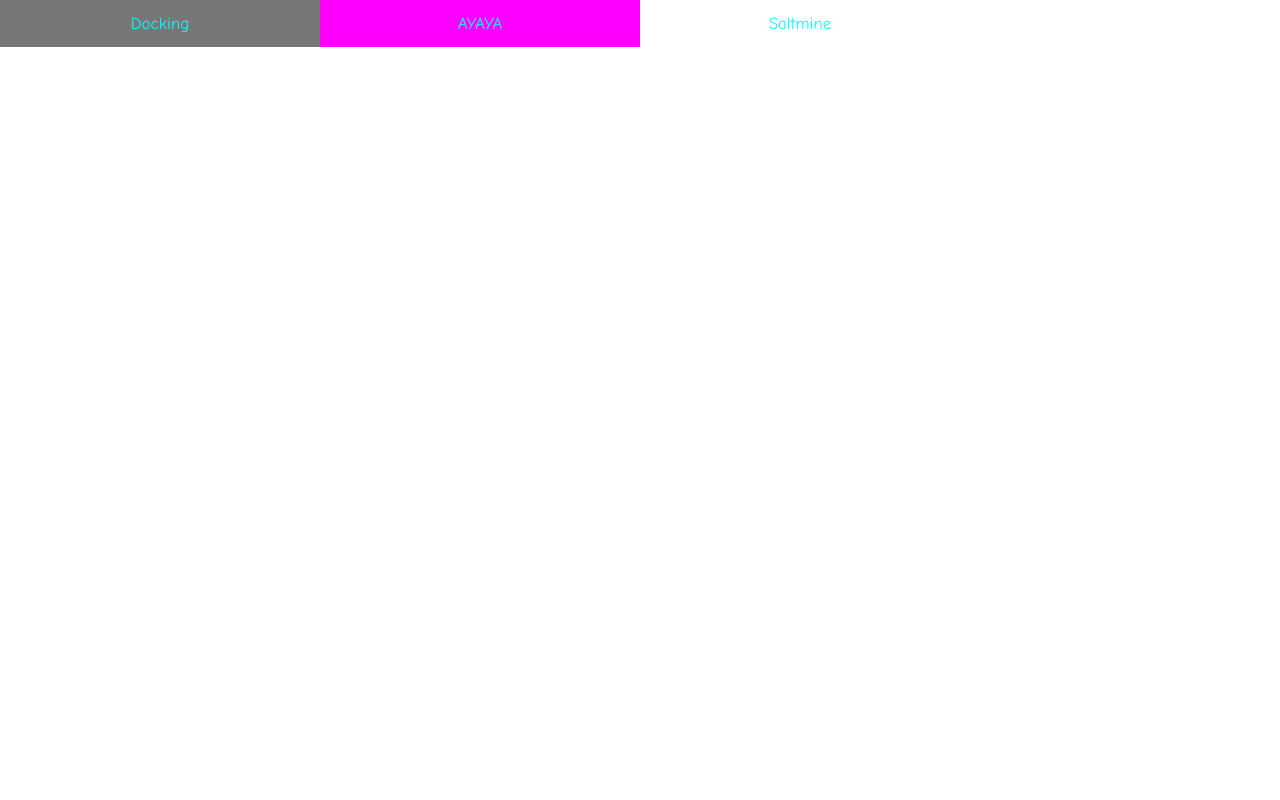
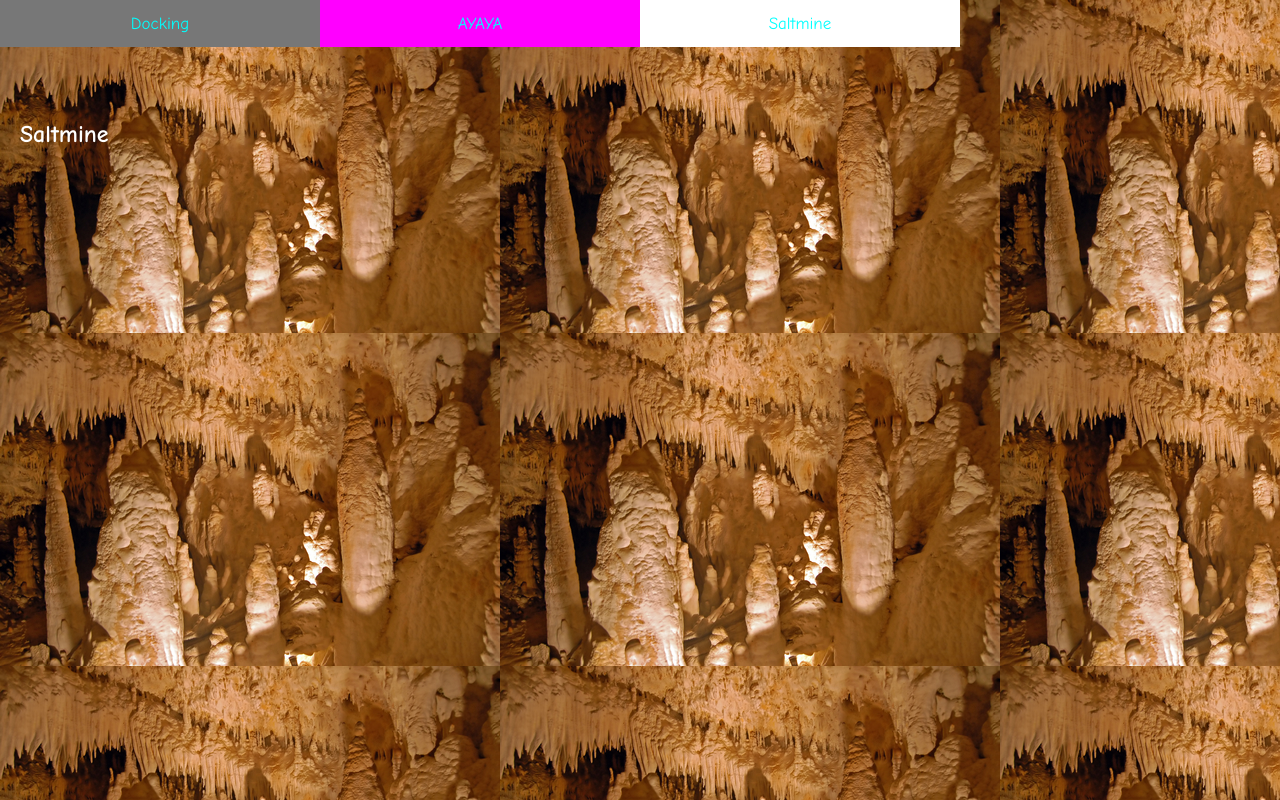
Before and after one commit to Raud0/Veebilehe-Projekt-nr2001, a plain HTML site: page index.html in a window 1280 px wide. Both pictures are taken after a click on the button "Saltmine". Shown: the top 800 px of the page. Drawn offline with Linux system fonts and the light colour scheme.

Commit message:
salt mines are now salty

```diff
--- a/stylesheet.css
+++ b/stylesheet.css
@@ -28,4 +28,4 @@ body, html {
 
 #Docking {background-color: #6600ff;}
 #AYAYA {background-color: DeepPink;}
-#Saltmine {background-color: white;}
+#Saltmine {background-color: white; background-image: url("salt.jpg")}
```
Also changed, not shown: salt.jpg (added).
